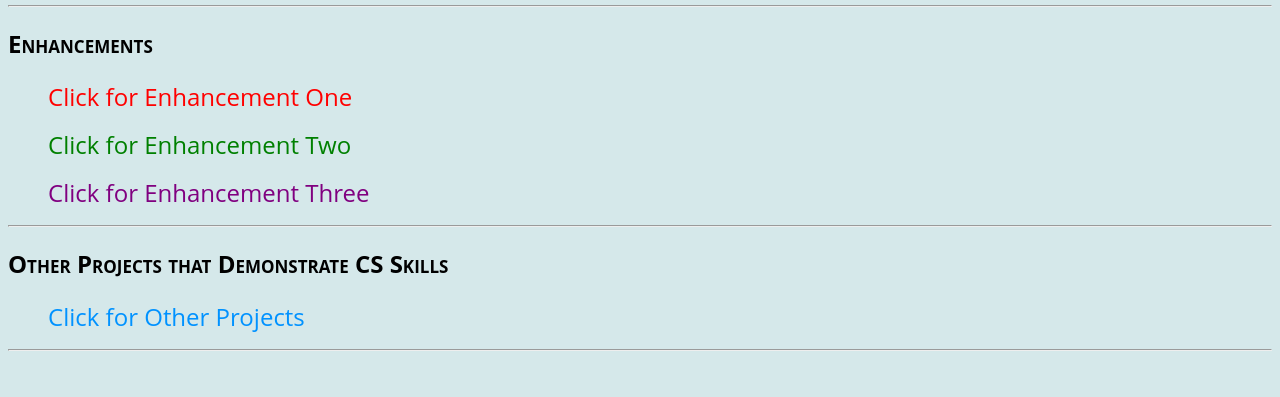
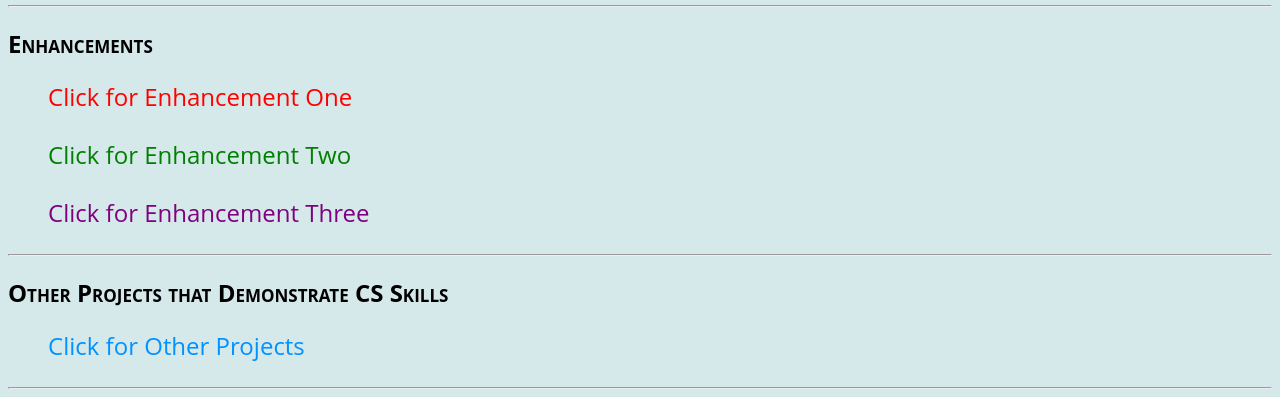
Before and after one commit to Guak21/Guak21.github.io, a plain HTML site: page index.html in a window 1280 px wide. Shown: the part 4092-4489 px from the top of the page. Before the commit the page ends 4451 px from the top, so only its background shows below. Drawn offline with Linux system fonts and the light colour scheme.

Commit message:
Update index.html

```diff
--- a/index.html
+++ b/index.html
@@ -43,7 +43,7 @@ h2 {
 
 dd {
 	font-size: 24px;
-	margin-bottom: 15px;
+	margin-bottom: 25px;
 }
 
 </style>
```
